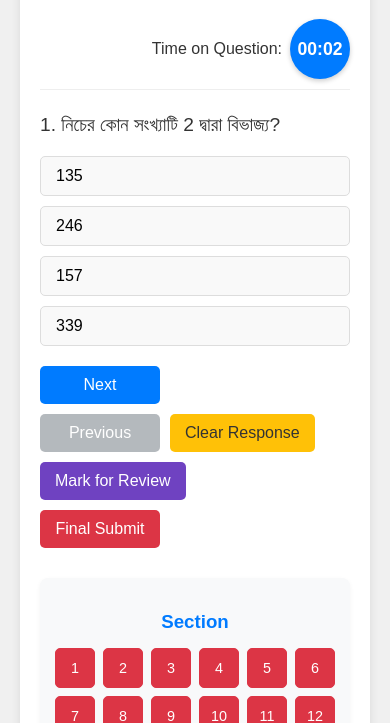
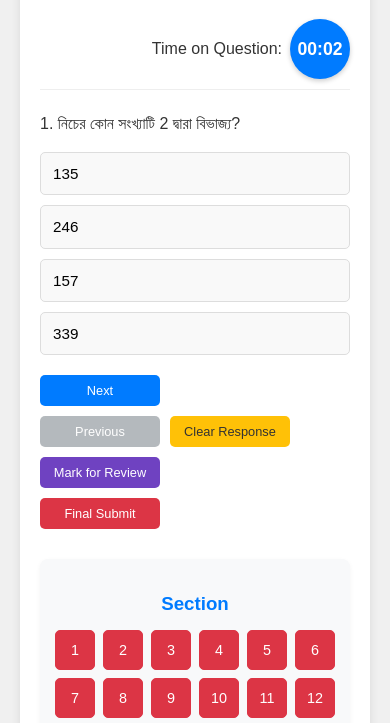
Before and after one commit to UtkarshCoaching/math-, a plain HTML site: page index.html in a window 390 px wide. Both pictures are taken after a click on the button "start-test-button". Shown: the part 115-838 px from the top of the page. Drawn offline with Linux system fonts and the light colour scheme.

Commit message:
Update style.css

```diff
--- a/style.css
+++ b/style.css
@@ -527,3 +527,55 @@ body {
     font-weight: bold;
     transition: width 1s ease-in-out;
 }
+/* Add this at the very end of your style.css file */
+
+@media (max-width: 768px) {
+    /* Adjustments for screens smaller than 768px (common breakpoint for tablets/mobiles) */
+
+    /* Reduce font size for question text */
+    .question-display p {
+        font-size: 1.1em; /* Slightly smaller than default */
+        line-height: 1.6; /* Increase line height for better readability */
+    }
+
+    /* Reduce font size for options and increase line height */
+    .options-container button {
+        font-size: 1em; /* Slightly smaller for options */
+        padding: 12px 15px; /* Adjust padding if needed */
+        line-height: 1.5; /* Increase line height for options */
+    }
+
+    /* Potentially adjust font size for navigation buttons if they appear too large */
+    .navigation-area button {
+        font-size: 0.9em;
+        padding: 10px 12px;
+    }
+
+    /* Adjust header elements if they are too large on mobile */
+    .header h2 {
+        font-size: 1.2em;
+    }
+
+    .timer-section span {
+        font-size: 1.1em;
+    }
+}
+
+/* You might also consider adding a smaller breakpoint for very small phones if needed, e.g., max-width: 480px */
+@media (max-width: 480px) {
+    .question-display p {
+        font-size: 1em;
+        line-height: 1.7;
+    }
+
+    .options-container button {
+        font-size: 0.95em;
+        padding: 10px 12px;
+        line-height: 1.4;
+    }
+
+    .navigation-area button {
+        font-size: 0.8em;
+        padding: 8px 10px;
+    }
+}
```
